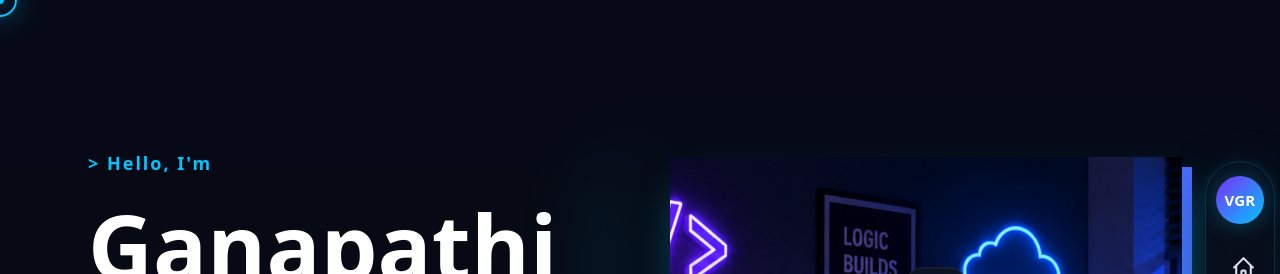
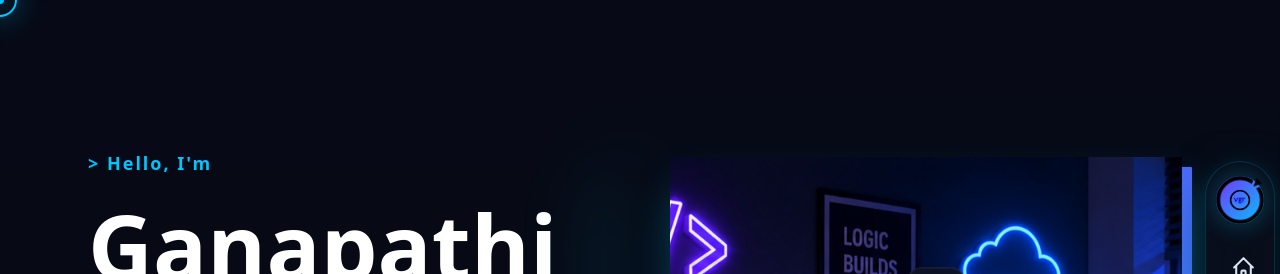
Before and after one commit to VGanapathiRaja/portfolio, a React (Vite) app in the folder vgrui/: page / in a window 1280 px wide. Shown: the top 274 px of the page. Built offline with nearby package versions, Linux system fonts and the light colour scheme.

Commit message:
header personal update

```diff
--- a/vgrui/src/Components/HeadFooter/Header.jsx
+++ b/vgrui/src/Components/HeadFooter/Header.jsx
@@ -9,6 +9,7 @@ import {
   HiOutlineDocumentDownload,
 } from "react-icons/hi";
 
+import VGRlog from '../../assets/vgr-logo.png';
 const navItems = [
   {
     label: "Home",
@@ -17,7 +18,7 @@ const navItems = [
   },
   {
     label: "About",
-    href: "#about",
+    href: "#personal",
     icon: <HiOutlineUser />,
   },
   {
@@ -45,7 +46,10 @@ const navItems = [
 export default function Header() {
   return (
     <HeaderWrapper>
-      <Brand href="#home">VGR</Brand>
+      {/* <Brand href="#home">VGR</Brand> */}
+      <Brand href="#home">
+        <img src={VGRlog} alt="vgr logo" />
+      </Brand>
 
       <NavList>
         {navItems.map((item) => (
--- a/vgrui/src/Components/Pages/Personalinfo/Personal.jsx
+++ b/vgrui/src/Components/Pages/Personalinfo/Personal.jsx
@@ -60,7 +60,7 @@ const education = [
 
 export default function Personal() {
   return (
-    <>
+    <Personalsection id="personal">
       <Personalcontainer>
         <Container>
           <ImagePanel>
@@ -142,15 +142,17 @@ export default function Personal() {
         </EducationGrid>
       </EducationSection>
 
-    </>
+    </Personalsection>
   );
 }
 
-const Personalcontainer = styled.section`
-  padding: 70px 40px;
-  background: #0a0e1a;
+const Personalsection=styled.section`
 
-  @media (max-width: 768px) {
+`;
+const Personalcontainer = styled.div`
+ padding: 70px 40px;
+background: #0a0e1a;
+@media (max-width: 768px) {
     padding: 50px 16px;
   }
 `;
```
Also changed, not shown: vgrui/src/assets/vgr-logo.png (added), 1 other file (tests, documents, lock files or other folders).
